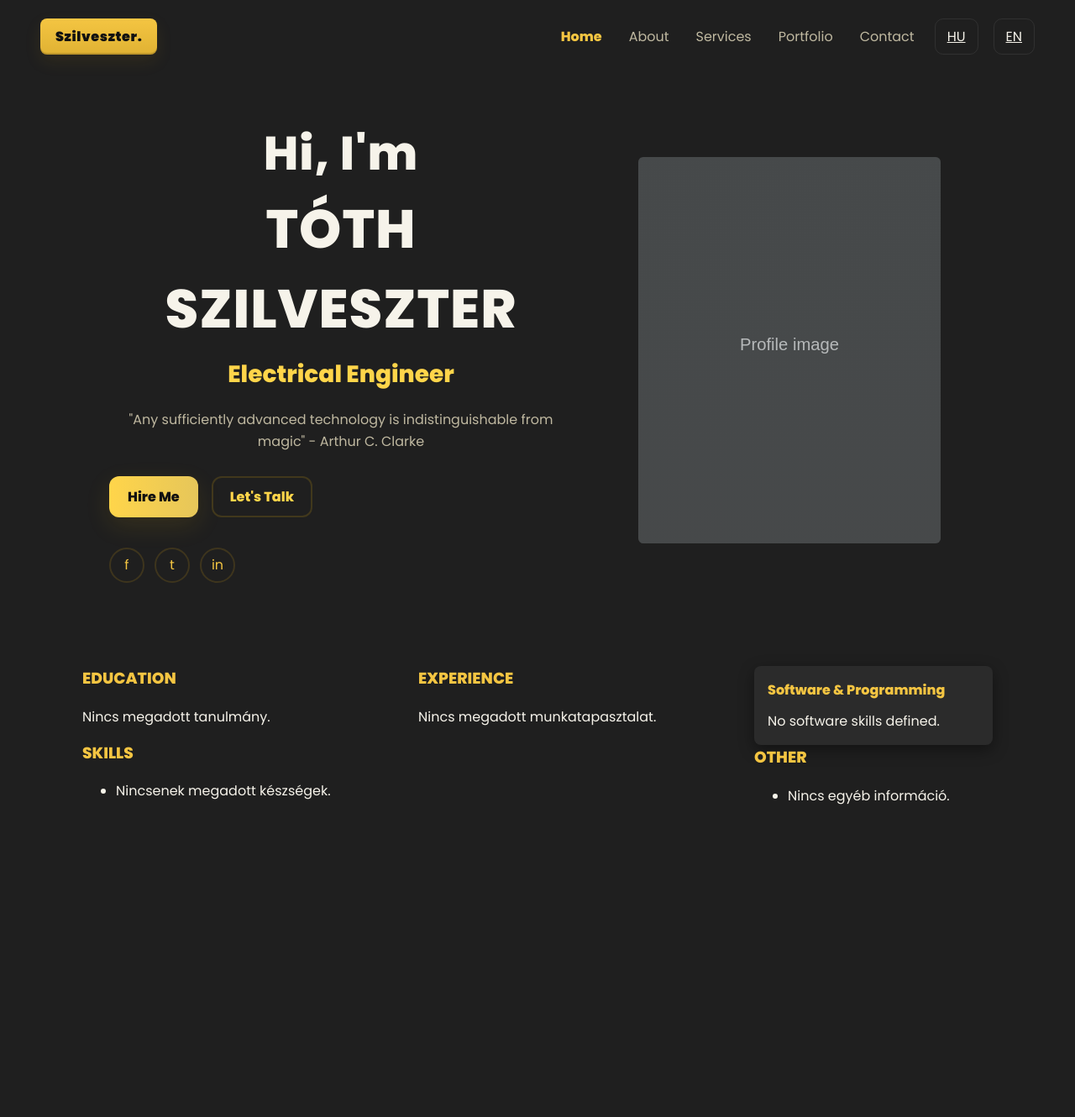
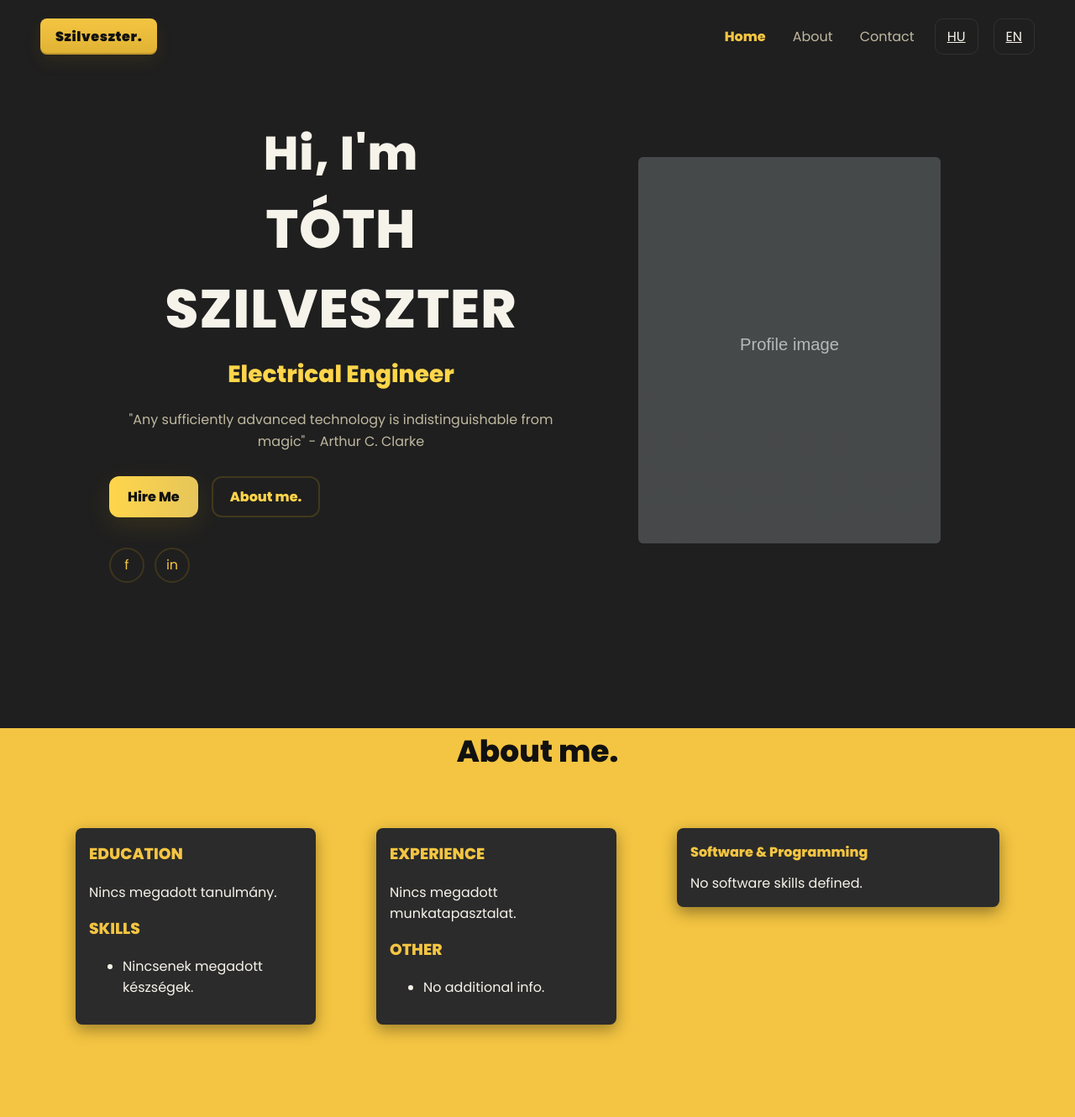
Before and after one commit to szilve60/resume, a Django app: page / in a window 1280 px wide. Shown: the whole page at 84% size. Before the commit the page ends 958 px from the top, so only its background shows below. Run offline with Django 4.2, Linux system fonts and the light colour scheme; data that the repository does not hold is empty.

Commit message:
Update layout/styles, add contact page and social links, add facebook field

```diff
--- a/resume/models.py
+++ b/resume/models.py
@@ -9,6 +9,7 @@ class PersonalInfo(models.Model):
     title_en = models.CharField(max_length=200, blank=True)
     phone = models.CharField(max_length=50, blank=True)
     linkedin = models.CharField(max_length=200, blank=True)
+    facebook = models.CharField(max_length=200, blank=True)
     email = models.EmailField(blank=True)
     profile_image = models.ImageField(upload_to='profiles/', blank=True, null=True)
 
--- a/resume/static/css/style.css
+++ b/resume/static/css/style.css
@@ -9,6 +9,7 @@
 *{box-sizing:border-box}
 .site-header{display:flex;justify-content:space-between;align-items:center;padding:22px 48px;background:transparent}
 html,body{height:100%;margin:0;font-family:Poppins,Helvetica,Arial,sans-serif;background:var(--bg);color:var(--text)}
+html{scroll-behavior:smooth}
 main{display:block}
 .brand{background:var(--accent);color:#111;padding:10px 14px;border-radius:4px;text-decoration:none;font-weight:800;box-shadow:0 2px 0 rgba(0,0,0,0.2)}
 .header-right{display:flex;align-items:center;gap:18px}
@@ -50,6 +51,7 @@ main{display:block}
 .lang-form .nav-link{padding:6px 10px;border-radius:8px;font-weight:600}
 .nav-link:focus{outline:3px solid rgba(245,200,70,0.12);outline-offset:2px}
 .hero{display:flex;gap:48px;padding:48px 40px;align-items:center;justify-content:center;width:100%;max-width:1100px;margin:0 auto;min-height:calc(100vh - 140px)}
+.hero{margin-bottom:120px}
 .hero-left{flex:1;max-width:720px;text-align:center}
 .hero-right{width:420px;height:520px;display:flex;align-items:center;justify-content:center}
 .image-card{position:relative;width:360px;height:460px;border-radius:6px;overflow:hidden}
@@ -66,7 +68,7 @@ main{display:block}
 .btn.outline{border:2px solid rgba(220,170,20,0.18);color:var(--cta);background:transparent;padding:10px 20px;border-radius:12px}
 .hero-socials{margin-top:36px;display:flex;gap:12px}
 .social{width:42px;height:42px;border-radius:999px;background:transparent;border:2px solid rgba(220,170,20,0.16);display:inline-flex;align-items:center;justify-content:center;color:var(--accent);text-decoration:none}
-.content-grid{display:grid;grid-template-columns:1fr 1fr 320px;gap:24px;padding:28px 80px;align-items:start}
+.content-grid{display:grid;grid-template-columns:1fr 1fr 420px;gap:36px;padding:28px 48px;align-items:start;width:100%}
 .col{background:transparent;padding:18px;border-radius:4px}
 .section-title{color:var(--accent);margin-top:0}
 .item{margin-bottom:14px}
@@ -86,6 +88,37 @@ main{display:block}
   box-shadow: 0 6px 18px rgba(0,0,0,0.4);
   margin: 0; /* align with other column content */
 }
+
+/* Generic card used for Education, Skills, Experience, Other */
+.card {
+  background: var(--surface);
+  color: var(--text);
+  border-radius: 8px;
+  padding: 16px;
+  box-shadow: 0 6px 18px rgba(0,0,0,0.36);
+  margin: 0 0 16px 0;
+}
+.card h3.section-title { margin-top: 0; }
+
+/* Cards section on yellow background */
+.cards-section{
+  background: var(--accent);
+  padding: 0 0 48px 0; /* sit directly after hero spacing */
+}
+.cards-inner{
+  width:100%;
+  max-width:none;
+  margin:0 auto;
+  padding: 0 24px 0 24px; /* remove top padding so heading aligns to band top */
+  box-sizing:border-box;
+}
+.cards-heading{
+  color:#111;
+  font-size:36px;
+  font-weight:800;
+  margin:28px 0 18px 0; /* nudge slightly lower */
+  text-align:center; /* center heading */
+}
 .skill-card h4 {
   margin: 0 0 12px 0;
   font-size: 16px;
@@ -97,8 +130,9 @@ main{display:block}
   gap: 12px;
   margin-bottom: 10px;
 }
+.card{min-width:240px}
 .skill-name {
-  width: 180px;
+  width: 200px;
   font-size: 14px;
   color: var(--text);
 }
@@ -122,4 +156,6 @@ main{display:block}
 }
 @media (max-width: 720px) {
   .skill-name { width: 120px; font-size: 13px; }
+  .cards-inner{padding:8px 20px 0 20px}
+  .cards-heading{font-size:20px}
 }
--- a/resume/templates/base.html
+++ b/resume/templates/base.html
@@ -18,9 +18,12 @@
   <nav class="header-right">
     <ul class="nav-list">
       <li><a class="nav-item active" href="#">{% if is_en %}Home{% else %}Kezdőlap{% endif %}</a></li>
-      <li><a class="nav-item" href="#about">{% if is_en %}About{% else %}Rólam{% endif %}</a></li>
-      <li><a class="nav-item" href="#services">{% if is_en %}Services{% else %}Szolgáltatások{% endif %}</a></li>
-      <li><a class="nav-item" href="#portfolio">{% if is_en %}Portfolio{% else %}Portfólió{% endif %}</a></li>
+      <li>
+        <a class="nav-item" href="{% if request.resolver_match.url_name == 'home' or request.resolver_match.url_name == 'home_en' or request.resolver_match.url_name == 'home_hu' %}#about{% else %}{% if is_en %}{% url 'home_en' %}{% elif is_hu %}{% url 'home_hu' %}{% else %}{% url 'home' %}{% endif %}#about{% endif %}">
+          {% if is_en %}About{% else %}Rólam{% endif %}
+        </a>
+      </li>
+      <!-- Services and Portfolio removed as requested -->
       <li><a class="nav-item" href="#contact">{% if is_en %}Contact{% else %}Kapcsolat{% endif %}</a></li>
     </ul>
     <a href="{% url 'home_hu' %}" class="nav-link small">HU</a>
--- a/resume/templates/home.html
+++ b/resume/templates/home.html
@@ -29,14 +29,21 @@
     {% endif %}
 
     <div class="hero-cta">
-      <a href="#contact" class="btn primary">{% if is_en %}Hire Me{% else %}Keress meg{% endif %}</a>
-      <a href="#contact" class="btn outline">{% if is_en %}Let's Talk{% else %}Beszéljünk{% endif %}</a>
+      <a href="{% url 'contact' %}" class="btn primary">{% if is_en %}Hire Me{% else %}Keress meg{% endif %}</a>
+      <a href="#about" class="btn outline">{% if is_en %}About me.{% else %}Rólam.{% endif %}</a>
     </div>
 
     <div class="hero-socials">
+      {% if person and person.facebook %}
+        <a href="{{ person.facebook }}" class="social" target="_blank" rel="noopener noreferrer">f</a>
+      {% else %}
         <a href="#" class="social">f</a>
-      <a href="#" class="social">t</a>
+      {% endif %}
+      {% if person and person.linkedin %}
+        <a href="{{ person.linkedin }}" class="social" target="_blank" rel="noopener noreferrer">in</a>
+      {% else %}
         <a href="#" class="social">in</a>
+      {% endif %}
     </div>
   </div>
   <div class="hero-right">
@@ -51,8 +58,12 @@
   </div>
  </section>
 
-<section id="about" class="content-grid">
+<section class="cards-section">
+  <div class="cards-inner">
+    <h2 class="cards-heading">{% if is_en %}About me.{% else %}Rólam.{% endif %}</h2>
+    <div id="about" class="content-grid">
   <div class="col">
+    <div class="card">
       <h3 class="section-title" data-i18n="studies">{% if is_en %}EDUCATION{% else %}TANULMÁNYOK{% endif %}</h3>
       {% for edu in educations %}
       <div class="item">
@@ -80,11 +91,13 @@
           <li>Nincsenek megadott készségek.</li>
         {% endfor %}
       </ul>
+    </div>
 
     {# software skills card moved to right column #}
   </div>
 
   <div class="col">
+    <div class="card">
       <h3 class="section-title" data-i18n="experience">{% if is_en %}EXPERIENCE{% else %}MUNKATAPASZTALAT{% endif %}</h3>
       {% for ex in experiences %}
       <div class="item">
@@ -101,6 +114,16 @@
       {% empty %}
       <p>Nincs megadott munkatapasztalat.</p>
       {% endfor %}
+
+      <h3 class="section-title" data-i18n="other">{% if is_en %}OTHER{% else %}EGYÉB{% endif %}</h3>
+      <ul>
+        {% for p in projects %}
+          <li>{{ p.title }}{% if p.summary %} — {{ p.summary }}{% endif %}</li>
+        {% empty %}
+          <li>{% if is_en %}No additional info.{% else %}Nincs egyéb információ.{% endif %}</li>
+        {% endfor %}
+      </ul>
+    </div>
   </div>
 
   <div class="col">
@@ -117,15 +140,8 @@
         {% endfor %}
       </ul>
     </div>
-
-    <h3 class="section-title" data-i18n="other">{% if is_en %}OTHER{% else %}EGYÉB{% endif %}</h3>
-    <ul>
-      {% for p in projects %}
-        <li>{{ p.title }}{% if p.summary %} — {{ p.summary }}{% endif %}</li>
-      {% empty %}
-        <li>Nincs egyéb információ.</li>
-      {% endfor %}
-    </ul>
+  </div>
+    </div>
   </div>
 </section>
 <script>
--- a/resume/urls.py
+++ b/resume/urls.py
@@ -5,4 +5,5 @@ urlpatterns = [
     path('', views.home, name='home'),
     path('en/', views.en_home, name='home_en'),
     path('hu/', views.hu_home, name='home_hu'),
+    path('contact/', views.contact, name='contact'),
 ]
--- a/resume/views.py
+++ b/resume/views.py
@@ -116,3 +116,15 @@ def hu_home(request):
     response = render(request, 'home.html', context)
     response.set_cookie(settings.LANGUAGE_COOKIE_NAME, 'hu', max_age=365*24*60*60)
     return response
+
+
+def contact(request):
+    """Simple contact page showing email/phone/linkedin from PersonalInfo."""
+    person = PersonalInfo.objects.first()
+    context = {
+        'person': person,
+        'lang': request.LANGUAGE_CODE,
+        'is_en': request.LANGUAGE_CODE == 'en',
+        'is_hu': request.LANGUAGE_CODE == 'hu',
+    }
+    return render(request, 'contact.html', context)
```
Also changed, not shown: resume/templates/contact.html (added, +31 -0 lines), resume/migrations/0007_personalinfo_facebook.py (added). Lines whose indentation alone changed are shown as unchanged.
